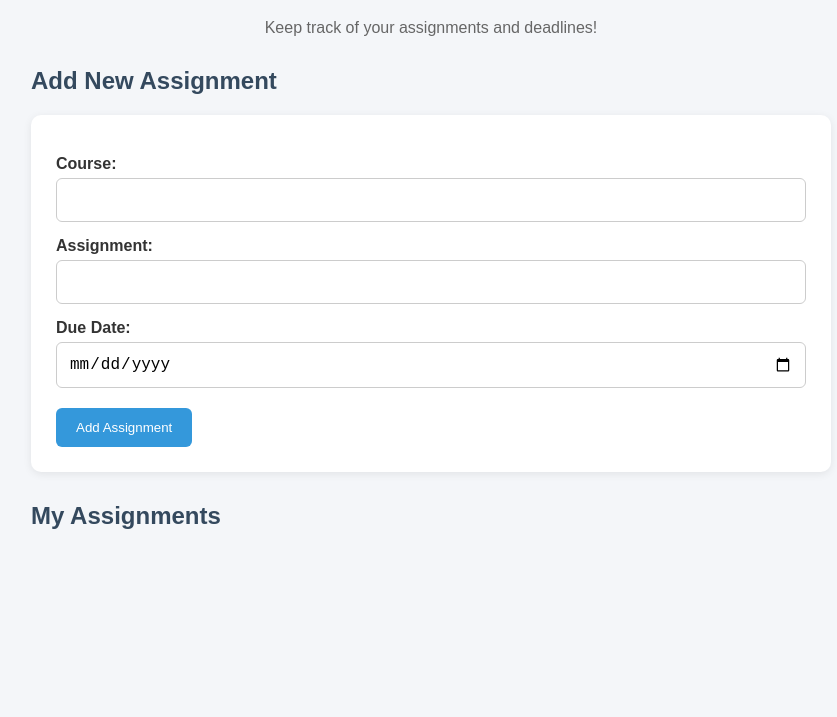
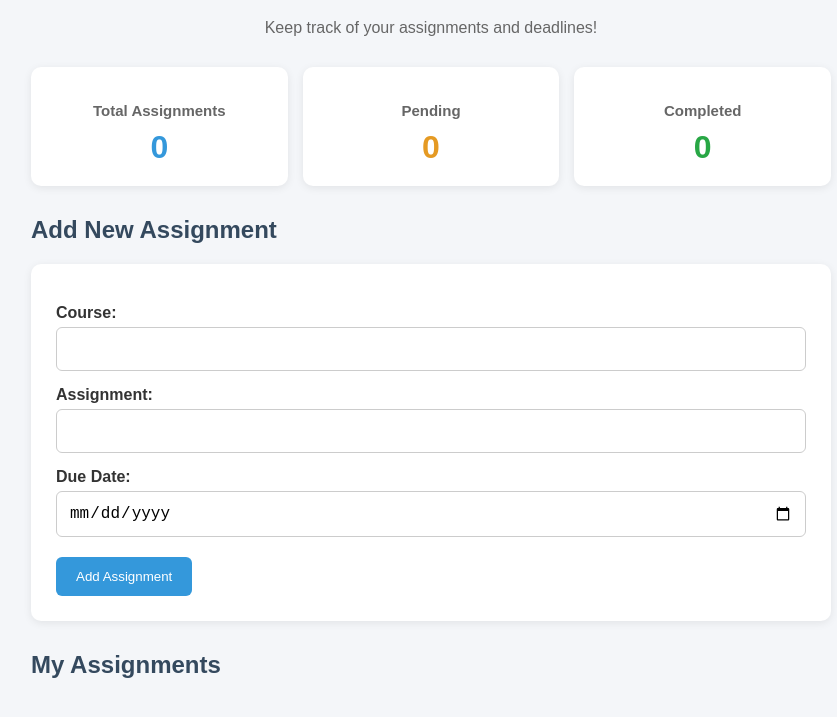
Before and after one commit to alishen17/homework-tracker, a plain HTML site: page index.html in a window 1280 px wide. Shown: the part 121-838 px from the top of the page, without its empty margins (209-1046 px from the left). Before the commit the page ends 800 px from the top, so only its background shows below. Drawn offline with Linux system fonts and the light colour scheme.

Commit message:
Add homework dashboard with assignment statistics

```diff
--- a/index.html
+++ b/index.html
@@ -11,6 +11,24 @@
 <body>
     <h1>My Homework Tracker</h1>
     <p>Keep track of your assignments and deadlines!</p>
+
+<!-- Homework Dashboard -->
+<section id="dashboard">
+    <div class="stat-card">
+        <h3>Total Assignments</h3>
+        <p id="total-count">0</p>
+    </div>
+
+    <div class="stat-card">
+        <h3>Pending</h3>
+        <p id="pending-count">0</p>
+    </div>
+
+    <div class="stat-card">
+        <h3>Completed</h3>
+        <p id="completed-count">0</p>
+    </div>
+</section>
 
     <h2>Add New Assignment</h2>
 
--- a/script.js
+++ b/script.js
@@ -14,6 +14,26 @@ function saveAssignments() {
         "assignments",
         JSON.stringify(assignments)
     );
+}
+
+/* Calculate and update dashboard statistics */
+function updateDashboard() {
+
+    // Count all assignments
+    const total = assignments.length;
+
+    // Count completed assignments
+    const completed = assignments.filter(function(homework) {
+        return homework.completed === true;
+    }).length;
+
+    // Calculate pending assignments
+    const pending = total - completed;
+
+    // Display results on the webpage
+    document.getElementById("total-count").textContent = total;
+    document.getElementById("pending-count").textContent = pending;
+    document.getElementById("completed-count").textContent = completed;
 }
 
 /* Display all assignments on the webpage */
@@ -107,7 +127,10 @@ listItem.appendChild(buttonContainer);
 assignmentList.appendChild(listItem);
 
 
-    });
+        });
+
+    // Refresh dashboard statistics
+    updateDashboard();
 }
 
 /* Handle new assignment submissions */
--- a/style.css
+++ b/style.css
@@ -130,3 +130,54 @@ button:hover {
     background-color: #6c757d;
     cursor: not-allowed;
 }
+
+/* Homework dashboard layout */
+#dashboard {
+    display: grid;
+    grid-template-columns: repeat(3, 1fr);
+    gap: 15px;
+    margin-top: 30px;
+}
+
+/* Dashboard statistic cards */
+.stat-card {
+    background-color: white;
+    padding: 20px;
+    border-radius: 10px;
+    text-align: center;
+    box-shadow: 0 2px 8px rgba(0, 0, 0, 0.08);
+}
+
+/* Dashboard labels */
+.stat-card h3 {
+    font-size: 15px;
+    color: #666;
+    margin-bottom: 10px;
+}
+
+/* Dashboard numbers */
+.stat-card p {
+    font-size: 32px;
+    font-weight: bold;
+    margin: 0;
+}
+
+/* Individual statistic colors */
+#total-count {
+    color: #3498db;
+}
+
+#pending-count {
+    color: #e59a23;
+}
+
+#completed-count {
+    color: #28a745;
+}
+
+/* Adjust layout for smaller screens */
+@media (max-width: 600px) {
+    #dashboard {
+        grid-template-columns: 1fr;
+    }
+}
```
